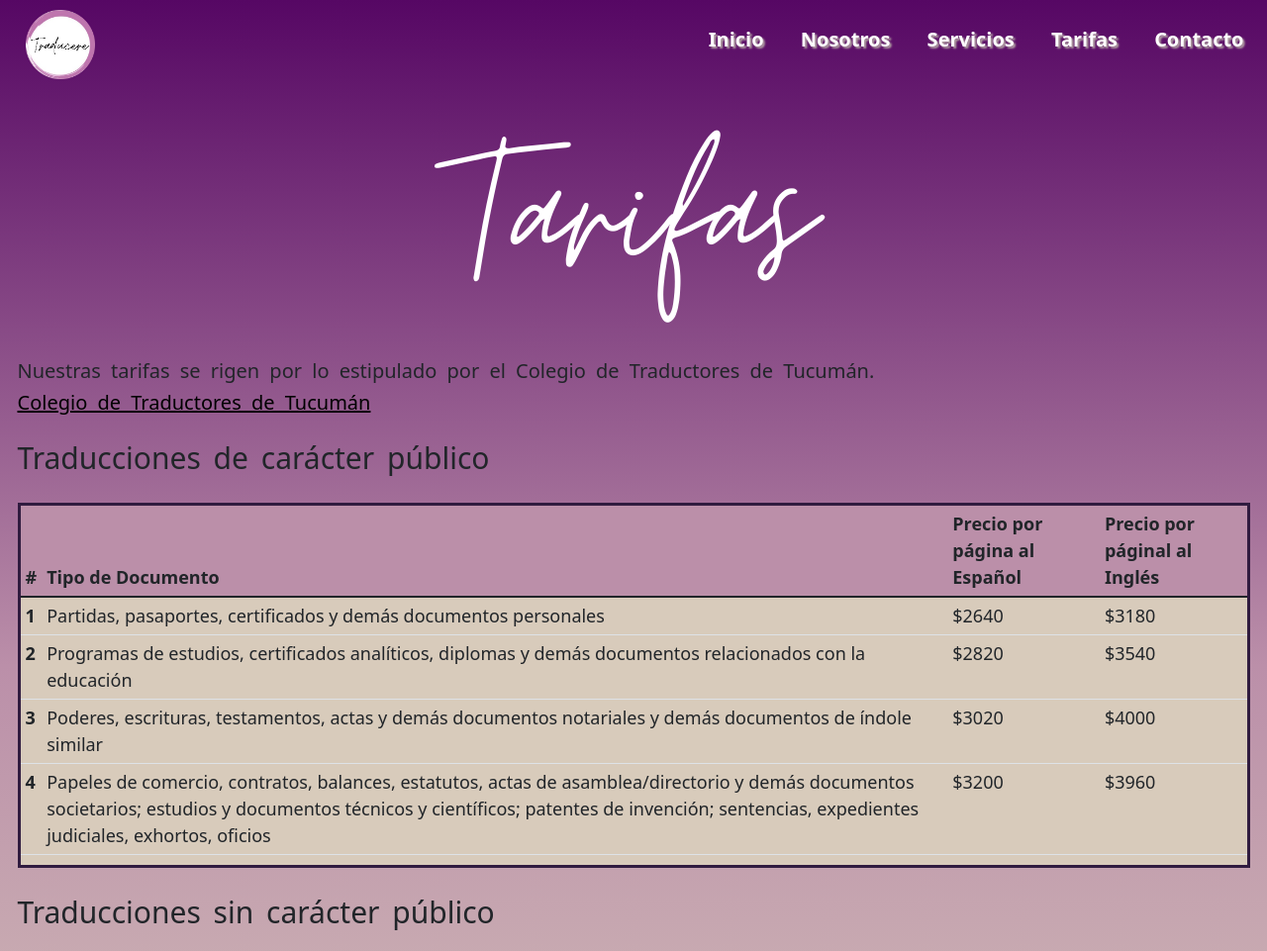
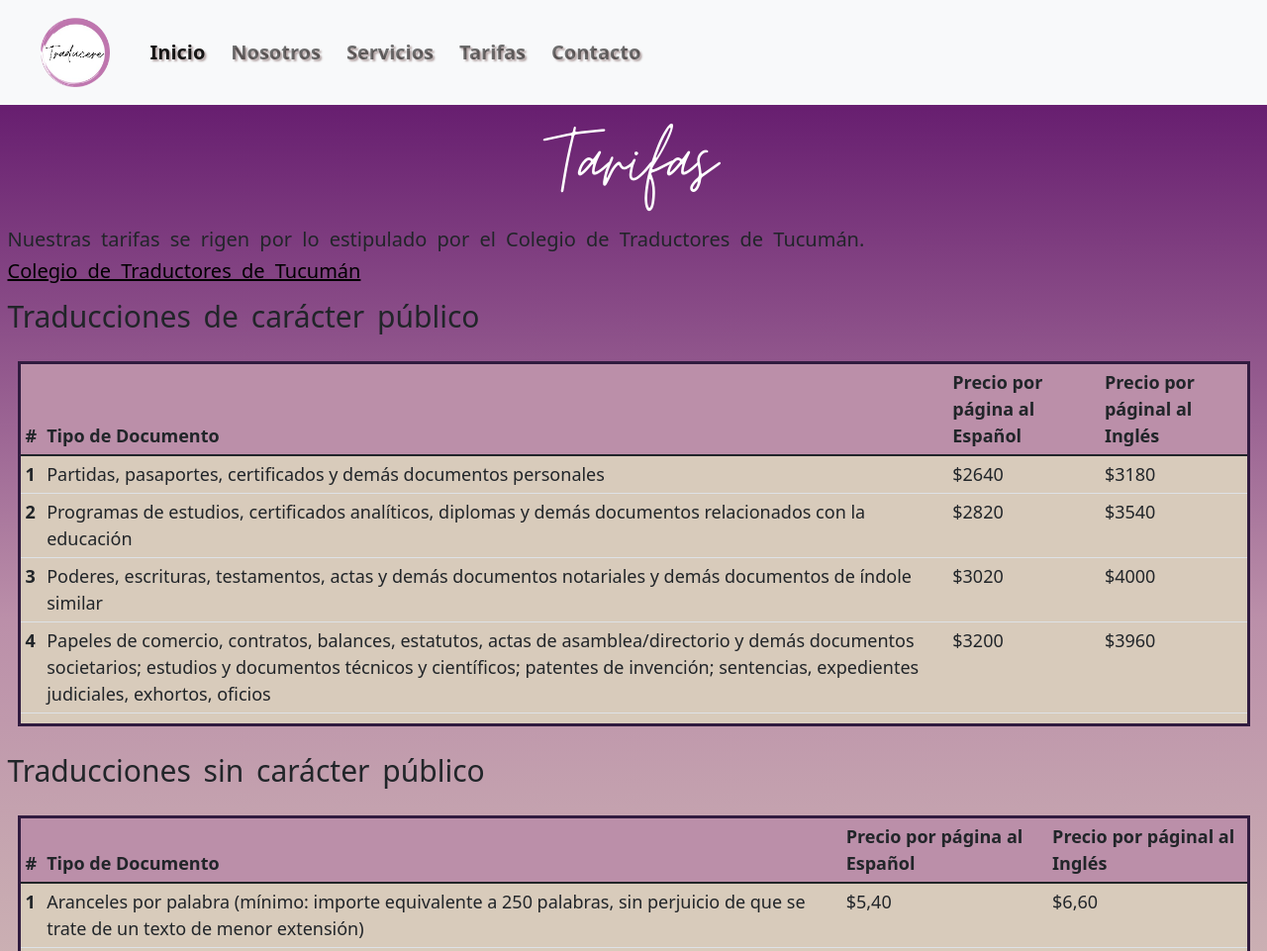
Before and after one commit to ccast89/traducere, a website: page pages/tarifas.html in a window 1280 px wide. Shown: the top 961 px of the page at 99% size. Drawn offline with nearby package versions, Linux system fonts and the light colour scheme; files whose address does not match are found by name.

Commit message:
cambios en nav

```diff
--- a/pages/tarifas.html
+++ b/pages/tarifas.html
@@ -13,20 +13,33 @@
     <body>
         <div class="container-fluid gradiente">
             <header class="row">
-                <div class="col-lg-1">
-                    <a href="../index.html"> <img class="imagenLogo" src="../images/logomorado.png" alt="logo" title="Traducere"> </a>
-                </div>
-                <div class="row col-lg-7">
-                    <nav>
-                        <ul>
-                            <li><a href="../index.html">Inicio</a></li>
-                            <li><a href="nosotros.html">Nosotros</a></li>
-                            <li><a href="servicios.html">Servicios</a></li>
-                            <li><a href="tarifas.html">Tarifas</a></li>
-                            <li><a href="contacto.html">Contacto</a></li>
-                        </ul>
-                    </nav>
-                </div>
+                <nav class="navbar navbar-expand-lg navbar-light bg-light">
+                    <div class="container-fluid">
+                        <var></var><a class="navbar-brand" href="../index.html"> <img class="imagenLogo" src="../images/logomorado.png" alt="logo" title="Traducere"></a>
+                        <button class="navbar-toggler" type="button" data-bs-toggle="collapse" data-bs-target="#navbarNav" aria-controls="navbarNav" aria-expanded="false" aria-label="Toggle navigation">
+                            <span class="navbar-toggler-icon"></span>
+                        </button>
+                        <div class="collapse navbar-collapse" id="navbarNav">
+                            <ul class="navbar-nav">
+                                <li class="nav-item">
+                                    <a class="nav-link active" aria-current="page" href="../index.html">Inicio</a>
+                                </li>
+                                <li class="nav-item">
+                                    <a class="nav-link" href="nosotros.html">Nosotros</a></li>
+                                </li>
+                                <li class="nav-item">
+                                    <a class="nav-link" href="servicios.html">Servicios</a>
+                                </li>
+                                <li class="nav-item">
+                                    <a class="nav-link" href="tarifas.html">Tarifas</a>
+                                </li>
+                                <li>
+                                    <a class="nav-link" href="contacto.html">Contacto</a>
+                                </li>
+                            </ul>
+                        </div>
+                    </div>
+                </nav>
             </header>
             <h1 data-aos="flip-up">Tarifas</h1>
             <p class="textoPar">Nuestras tarifas se rigen por lo estipulado por el Colegio de Traductores de Tucumán.</p>
--- a/style.css
+++ b/style.css
@@ -19,13 +19,16 @@ header a{
 }
 nav{
     display: flex;
-    justify-content: right;
+    justify-content: space-between;
     align-items: center;
     font-size: 2rem;
     color: white;
-    flex-flow: wrap;
 }
 header ul li{
+    display: flex;
+    justify-content: space-between;
+    align-items: center;
+    font-size: 2rem;
     color: white;
     list-style: none;
     display: inline;
@@ -49,7 +52,7 @@ h1{
     color: #ffffff;
     text-align:center;
     font-family: moontime, sans-serif;
-    font-size: 22rem;
+    font-size: 10rem;
     justify-items: center;
 }
 .textoSubtitulo{
@@ -57,18 +60,16 @@ h1{
     word-spacing: 5px;
     line-height: 70px;
     text-align: left;
-    margin:10px;
 }
 .textoPar{
     font-size: 2rem;
     word-spacing: 5px;
     line-height: 22px;
     text-align: justify;
-    margin: 10px;
 }
 article{
     align-items: center;
-    margin: 20px;
+    /* margin: 20px; */
 }
 .cards{
     display: flex;
```
Also changed, not shown: index.html (+1 -18 lines), pages/contacto.html (+27 -14 lines), pages/nosotros.html (+27 -14 lines), pages/servicios.html (+27 -14 lines).
